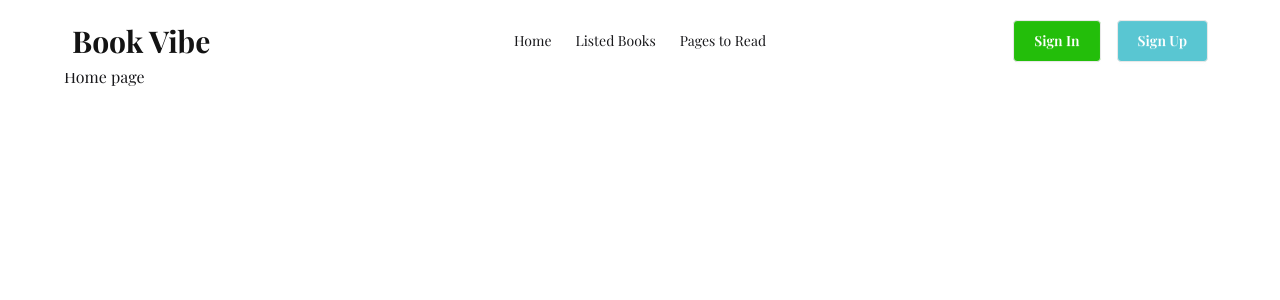
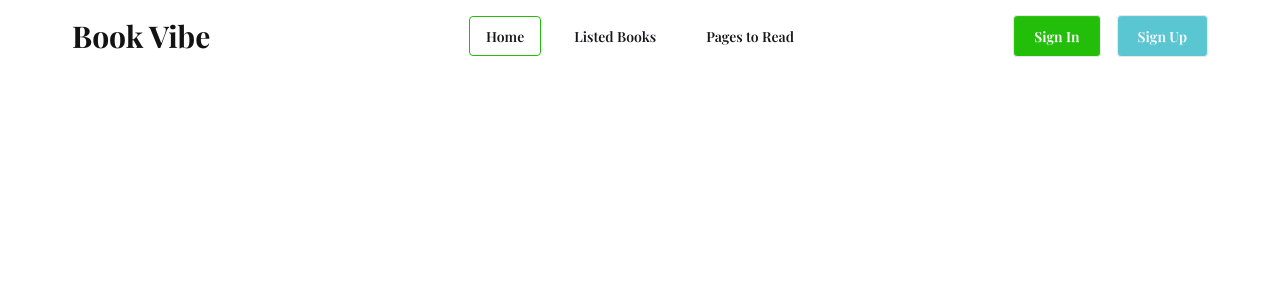
Before and after one commit to sourjo-ghosh/Book-Vibe, a React (Vite) app: page / in a window 1280 px wide. Shown: the top 300 px of the page. Built offline with nearby package versions, Linux system fonts and the light colour scheme; a web font is replaced by a local one.

Commit message:
fix: navbar design issues

```diff
--- a/index.html
+++ b/index.html
@@ -2,7 +2,7 @@
 <html lang="en" data-theme="light">
   <head>
     <meta charset="UTF-8" />
-    <link rel="icon" type="image/svg+xml" href="/favicon.svg" />
+    <link rel="icon" type="image/svg+xml" href="/book.ico" />
     <meta name="viewport" content="width=device-width, initial-scale=1.0" />
     <title>book-vibe</title>
     <link rel="preconnect" href="https://fonts.googleapis.com" />
--- a/src/Component/Shared/Navbar/Navbar.jsx
+++ b/src/Component/Shared/Navbar/Navbar.jsx
@@ -1,8 +1,9 @@
 import React from "react";
+import { NavLink } from "react-router";
 
 const Navbar = () => {
   return (
-    <div className="sticky top-2">
+    <div className="sticky top-1">
       <div className="navbar bg-base-100">
         <div className="navbar-start">
           <div className="dropdown">
@@ -25,31 +26,99 @@ const Navbar = () => {
             </div>
             <ul
               tabIndex="-1"
-              className="menu menu-sm dropdown-content bg-base-100 rounded-box z-1 mt-3 w-52 p-2 shadow"
+              className="menu menu-sm dropdown-content bg-base-100 rounded-box z-1 mt-3 w-52 p-2 shadow gap-3"
             >
               <li>
-                <a>Home</a>
+                <NavLink
+                  to={"/"}
+                  className={({ isActive }) =>
+                    `btn btn-ghost p-5${
+                      isActive
+                        ? "text-[#23BE0A] border border-[#23BE0A]  hover:bg-white"
+                        : "hover:border hover:border-[#23BE0A] hover:bg-white"
+                    }`
+                  }
+                >
+                  Home
+                </NavLink>
               </li>
               <li>
-                <a>Listed Books</a>
+                <NavLink
+                  to={"/books"}
+                  className={({ isActive }) =>
+                    `btn btn-ghost p-5${
+                      isActive
+                        ? "text-[#23BE0A] border border-[#23BE0A]  hover:bg-white"
+                        : "hover:border hover:border-[#23BE0A] hover:bg-white"
+                    }`
+                  }
+                >
+                  Listed Books
+                </NavLink>
               </li>
               <li>
-                <a>Pages to Read</a>
+                <NavLink
+                  to={"/ddd"}
+                  className={({ isActive }) =>
+                    `btn btn-ghost p-5${
+                      isActive
+                        ? "text-[#23BE0A] border border-[#23BE0A]  hover:bg-white"
+                        : "hover:border hover:border-[#23BE0A] hover:bg-white"
+                    }`
+                  }
+                >
+                  Pages to Read
+                </NavLink>
               </li>
             </ul>
           </div>
-          <a className="text-[22px] md:text-3xl lg:text-3xl font-bold text-[#131313]">Book Vibe</a>
+          <h2 className="text-[22px] md:text-3xl lg:text-3xl font-bold text-[#131313]">
+            Book Vibe
+          </h2>
         </div>
         <div className="navbar-center hidden lg:flex">
-          <ul className="menu menu-horizontal px-1">
+          <ul className="menu menu-horizontal px-1 gap-4">
             <li>
-              <a className="">Home</a>
+              <NavLink
+                to={"/"}
+                className={({ isActive }) =>
+                  `btn btn-ghost p-5${
+                    isActive
+                      ? "text-[#23BE0A] border border-[#23BE0A]  hover:bg-white"
+                      : "hover:border hover:border-[#23BE0A] hover:bg-white"
+                  }`
+                }
+              >
+                Home
+              </NavLink>
             </li>
             <li>
-              <a href="">Listed Books</a>
+              <NavLink
+                to={"/books"}
+                className={({ isActive }) =>
+                  `btn btn-ghost p-5${
+                    isActive
+                      ? "text-[#23BE0A] border border-[#23BE0A]  hover:bg-white"
+                      : "hover:border hover:border-[#23BE0A] hover:bg-white"
+                  }`
+                }
+              >
+                Listed Books
+              </NavLink>
             </li>
             <li>
-              <a>Pages to Read</a>
+              <NavLink
+                to={"/ddd"}
+                className={({ isActive }) =>
+                  `btn btn-ghost p-5${
+                    isActive
+                      ? "text-[#23BE0A] border border-[#23BE0A]  hover:bg-white"
+                      : "hover:border hover:border-[#23BE0A] hover:bg-white"
+                  }`
+                }
+              >
+                Pages to Read
+              </NavLink>
             </li>
           </ul>
         </div>
--- /dev/null
+++ b/src/Pages/ErrorPage/ErrorPage.jsx
@@ -0,0 +1,22 @@
+import React from 'react';
+import { Link } from 'react-router';
+
+const ErrorPage = () => {
+    return (
+        <div className="min-h-screen flex items-center justify-center bg-base-200">
+            <div className="text-center">
+                <div className="text-9xl font-bold text-[#131313] mb-4">404</div>
+                <h1 className="text-4xl font-bold text-[#131313] mb-2">Page Not Found</h1>
+                <p className="text-lg text-gray-600 mb-8 p-3">Sorry, the page you're looking for doesn't exist. It might have been moved or deleted.</p>
+                <div className="mb-8">
+                    <svg className="mx-auto h-32 w-32 text-[#59C6D2]" fill="none" viewBox="0 0 24 24" stroke="currentColor">
+                        <path strokeLinecap="round" strokeLinejoin="round" strokeWidth={1} d="M12 6.253v13m0-13C10.832 5.477 9.246 5 7.5 5S4.168 5.477 3 6.253v13C4.168 18.477 5.754 18 7.5 18s3.332.477 4.5 1.253m0-13C13.168 5.477 14.754 5 16.5 5c1.746 0 3.332.477 4.5 1.253v13C19.832 18.477 18.246 18 16.5 18c-1.746 0-3.332.477-4.5 1.253" />
+                    </svg>
+                </div>
+                <Link to={'/'}className="btn bg-[#23BE0A] text-white px-8 py-3 text-lg hover:bg-[#1da007]">Go Back Home</Link>
+            </div>
+        </div>
+    );
+};
+
+export default ErrorPage;
--- a/src/Pages/Homepage/Homepage.jsx
+++ b/src/Pages/Homepage/Homepage.jsx
@@ -3,7 +3,7 @@ import React from 'react';
 const Homepage = () => {
     return (
         <div>
-            Home page
+
         </div>
     );
 };
--- a/src/Routes/Route..jsx
+++ b/src/Routes/Route..jsx
@@ -2,6 +2,7 @@ import { createBrowserRouter } from "react-router";
 import MainLayout from "../Layout/MainLayout";
 import Homepage from "../Pages/Homepage/Homepage";
 import BooksPage from "../Pages/BooksPage/BooksPage";
+import ErrorPage from "../Pages/ErrorPage/ErrorPage";
 
 export const router = createBrowserRouter([
   {
@@ -15,6 +16,10 @@ export const router = createBrowserRouter([
       {
         path: '/books',
         element: <BooksPage></BooksPage>
+      },
+      {
+        path: '*',
+        element: <ErrorPage></ErrorPage>
       }
     ]
   }
```
Also changed, not shown: 1 other file (tests, documents, lock files or other folders).
